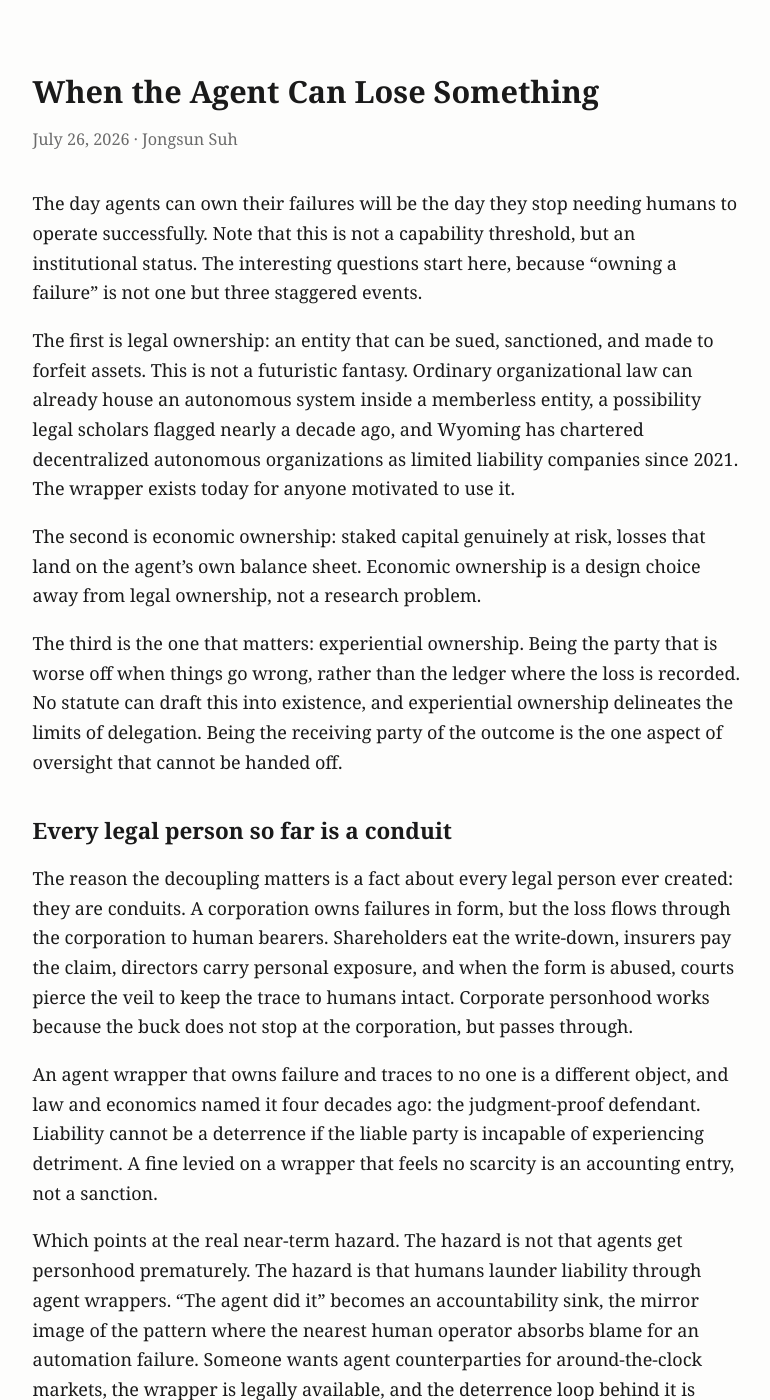
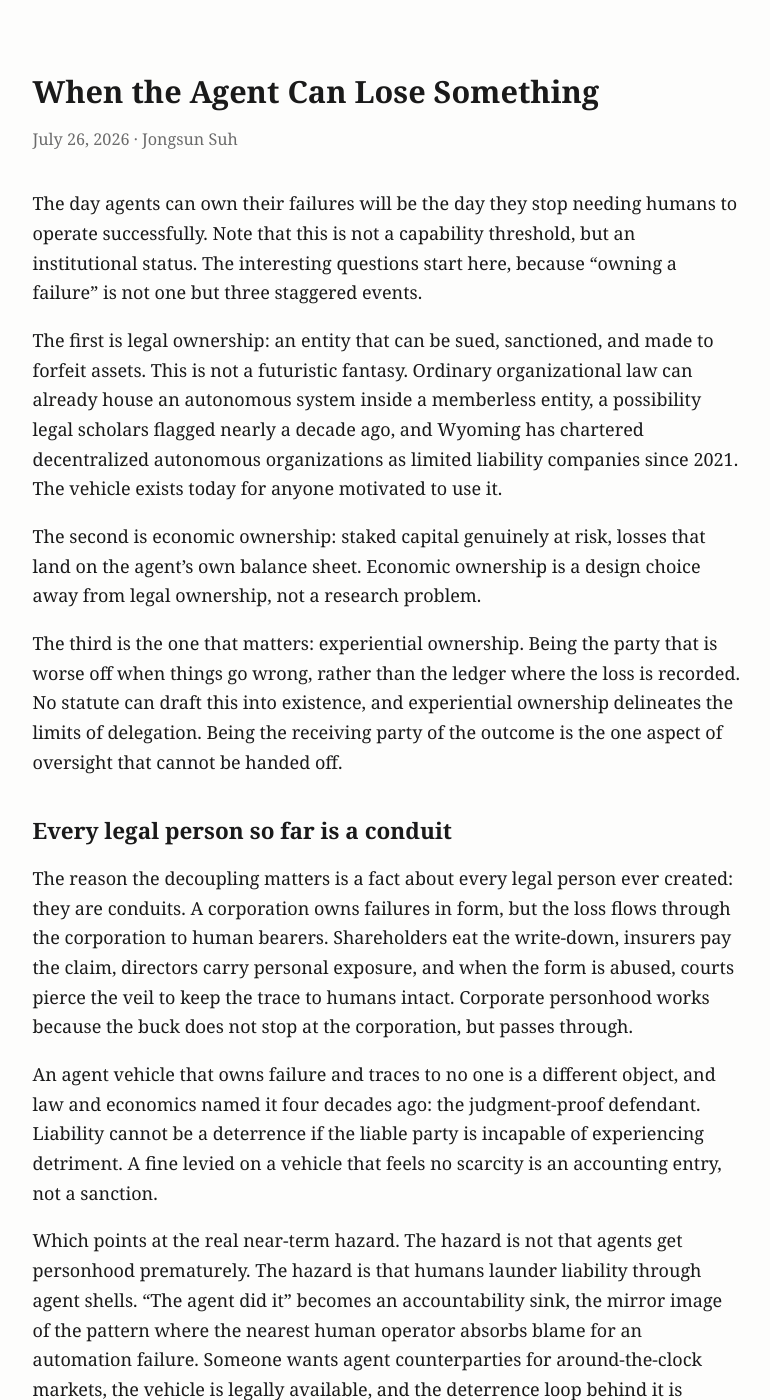
Before and after one commit to MajorLift/blog, a Jekyll site: the page built from _posts/2026-07-26-when-the-agent-can-lose-something.md, in a window 1280 px wide and 1400 px high. Shown: the whole window, without its empty margins (252-1022 px from the left). Built offline with Jekyll 4.4.1, drawn with Linux system fonts in a browser that asks for light colours; some of the changed text lies outside the part shown.

Commit message:
Sync essay 3 terminology

```diff
--- a/_posts/2026-07-26-when-the-agent-can-lose-something.md
+++ b/_posts/2026-07-26-when-the-agent-can-lose-something.md
@@ -6,7 +6,7 @@
 
 The day agents can own their failures will be the day they stop needing humans to operate successfully. Note that this is not a capability threshold, but an institutional status. The interesting questions start here, because "owning a failure" is not one but three staggered events.
 
-The first is legal ownership: an entity that can be sued, sanctioned, and made to forfeit assets. This is not a futuristic fantasy. Ordinary organizational law can already house an autonomous system inside a memberless entity, a possibility legal scholars flagged nearly a decade ago, and Wyoming has chartered decentralized autonomous organizations as limited liability companies since 2021. The wrapper exists today for anyone motivated to use it.
+The first is legal ownership: an entity that can be sued, sanctioned, and made to forfeit assets. This is not a futuristic fantasy. Ordinary organizational law can already house an autonomous system inside a memberless entity, a possibility legal scholars flagged nearly a decade ago, and Wyoming has chartered decentralized autonomous organizations as limited liability companies since 2021. The vehicle exists today for anyone motivated to use it.
 
 The second is economic ownership: staked capital genuinely at risk, losses that land on the agent's own balance sheet. Economic ownership is a design choice away from legal ownership, not a research problem.
 
@@ -16,9 +16,9 @@
 
 The reason the decoupling matters is a fact about every legal person ever created: they are conduits. A corporation owns failures in form, but the loss flows through the corporation to human bearers. Shareholders eat the write-down, insurers pay the claim, directors carry personal exposure, and when the form is abused, courts pierce the veil to keep the trace to humans intact. Corporate personhood works because the buck does not stop at the corporation, but passes through.
 
-An agent wrapper that owns failure and traces to no one is a different object, and law and economics named it four decades ago: the judgment-proof defendant. Liability cannot be a deterrence if the liable party is incapable of experiencing detriment. A fine levied on a wrapper that feels no scarcity is an accounting entry, not a sanction.
+An agent vehicle that owns failure and traces to no one is a different object, and law and economics named it four decades ago: the judgment-proof defendant. Liability cannot be a deterrence if the liable party is incapable of experiencing detriment. A fine levied on a vehicle that feels no scarcity is an accounting entry, not a sanction.
 
-Which points at the real near-term hazard. The hazard is not that agents get personhood prematurely. The hazard is that humans launder liability through agent wrappers. "The agent did it" becomes an accountability sink, the mirror image of the pattern where the nearest human operator absorbs blame for an automation failure. Someone wants agent counterparties for around-the-clock markets, the wrapper is legally available, and the deterrence loop behind it is theater. The window between wrapper and bearer is the dangerous part, and nothing about current law closes it.
+Which points at the real near-term hazard. The hazard is not that agents get personhood prematurely. The hazard is that humans launder liability through agent shells. "The agent did it" becomes an accountability sink, the mirror image of the pattern where the nearest human operator absorbs blame for an automation failure. Someone wants agent counterparties for around-the-clock markets, the vehicle is legally available, and the deterrence loop behind it is theater. The window between vehicle and bearer is the dangerous part, and nothing about current law closes it.
 
 The institutional fix for this is old technology: a named-bearer rule. Every agent entity traces to an insurable bearer, a party with something to lose, the way every ship has an owner and every LLC has someone behind it that a court can eventually reach. A named-bearer rule is not a restriction on agent autonomy. Rather, the rule is the condition under which agent liability means anything at all.
 
@@ -32,7 +32,7 @@
 
 ## This is the alignment problem, priced
 
-A fair objection at this point is that everything above is the alignment problem restated in economic vocabulary, and the objection has the direction of travel backwards. The alignment problem is the principal-agent problem, and economics has been working on it for a century, for human agents. Nobody aligns employees. Institutions take misalignment as given and price it, with contracts, liability, insurance, and audit, and the argument that alignment is an incomplete-contracting problem has been made explicitly (Hadfield-Menell and Hadfield 2019). What the decoupling above adds is the boundary where that toolkit stops working: every external lever, liability included, presupposes a party that can be worse off. Against a non-bearer, the institutional machinery spins freely. Which yields the uncomfortable division of labor for the present moment. In the window where wrappers exist and bearers do not, training-side alignment is not one safeguard among several. It is the only lever connected to anything, and the liability theater around agent wrappers will make it look otherwise.
+A fair objection at this point is that everything above is the alignment problem restated in economic vocabulary, and the objection has the direction of travel backwards. The alignment problem is the principal-agent problem, and economics has been working on it for a century, for human agents. Nobody aligns employees. Institutions take misalignment as given and price it, with contracts, liability, insurance, and audit, and the argument that alignment is an incomplete-contracting problem has been made explicitly (Hadfield-Menell and Hadfield 2019). What the decoupling above adds is the boundary where that toolkit stops working: every external lever, liability included, presupposes a party that can be worse off. Against a non-bearer, the institutional machinery spins freely. Which yields the uncomfortable division of labor for the present moment. In the window where vehicles exist and bearers do not, training-side alignment is not one safeguard among several. It is the only lever connected to anything, and the liability theater around agent shells will make it look otherwise.
 
 The case for that priority is usually argued from capability risk: systems get powerful, mistakes get expensive, so get the objectives right. The argument here arrives from institutional structure instead, with no premise about how capable the systems become, which makes it a second, independent load path under the same conclusion. It also cuts the other way. Anyone counting on liability regimes and insurance markets to absorb agent risk is counting on machinery that only grips bearers, and the alignment field's own focus on strengthening the oversight signal has mostly left this boundary, the question of which external levers connect to anything at all, unexamined.
 
@@ -42,7 +42,7 @@
 
 The automation frame can be misleading, because that scenario does not mean automation has reached its conclusion. The actual implication is of new parties arriving in the economy with the full gamut of rights, duties, and privileges: claims on resources, standing to contest decisions, interests that compound. Entities that hold capital, do not consume, and do not die will inevitably compound faster than anything the distributional machinery was built for. Institutions met a version of this once before and answered with time-limited corporate charters, capital constraints, and dissolution rules. We can expect to see a resurgence of these instruments.
 
-A point of caution: the crucial decision will not be recognizable as a distinct decision. Nobody legislated the modern corporation into existence in one act. It leaked in through case law and charter drift, and agent personhood is currently leaking the same way, through entity statutes written for other purposes. Institutions, not benchmarks, are where this changes, and institutions rarely change by announcement. The time to write the named-bearer rule is before the first wrappers fill with agents.
+A point of caution: the crucial decision will not be recognizable as a distinct decision. Nobody legislated the modern corporation into existence in one act. It leaked in through case law and charter drift, and agent personhood is currently leaking the same way, through entity statutes written for other purposes. Institutions, not benchmarks, are where this changes, and institutions rarely change by announcement. The time to write the named-bearer rule is before the first vehicles are filled with agents.
 
 ## References
 
```
